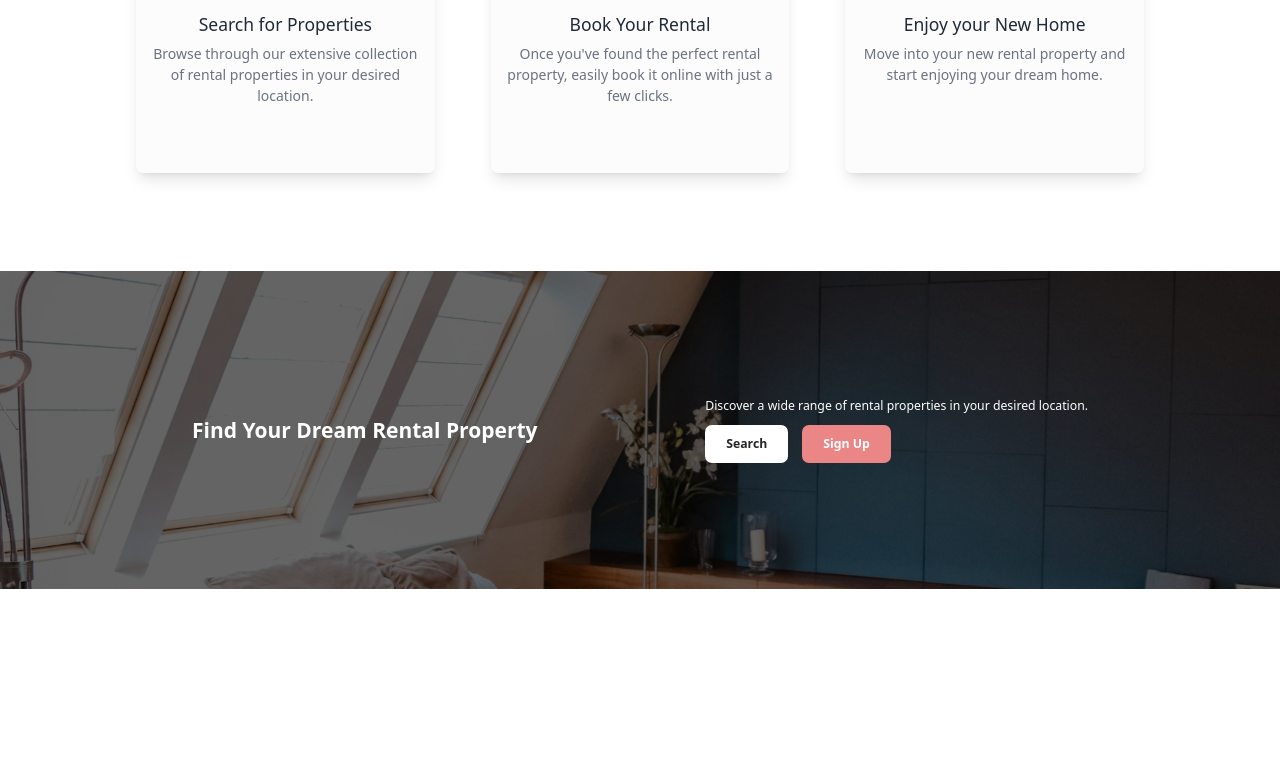
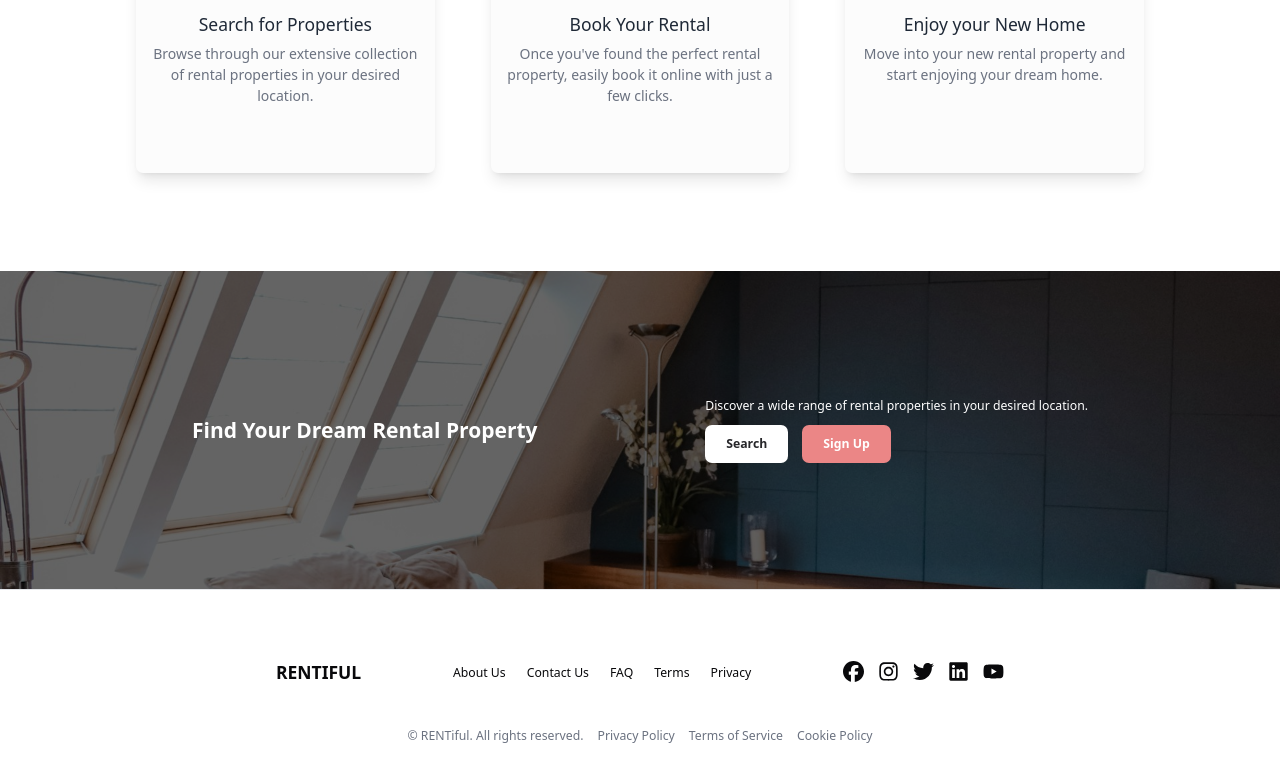
Before and after one commit to AmrSayed0/rental-system, a Next.js app in the folder client/: page /landing in a window 1280 px wide. Shown: the part 1755-2537 px from the top of the page. Before the commit the page ends 2344 px from the top, so only its background shows below. Built offline with nearby package versions, Linux system fonts and the light colour scheme; no server answers.

Commit message:
UI: Add FooterSection component

```diff
--- a/client/package.json
+++ b/client/package.json
@@ -9,6 +9,9 @@
     "lint": "next lint"
   },
   "dependencies": {
+    "@fortawesome/fontawesome-svg-core": "^6.7.2",
+    "@fortawesome/free-brands-svg-icons": "^6.7.2",
+    "@fortawesome/react-fontawesome": "^0.2.2",
     "@hookform/resolvers": "^4.1.3",
     "@radix-ui/react-avatar": "^1.1.3",
     "@radix-ui/react-checkbox": "^1.1.4",
--- /dev/null
+++ b/client/src/app/(nondashboard)/landing/FooterSection.tsx
@@ -0,0 +1,82 @@
+import Link from "next/link";
+import React from "react";
+import { FontAwesomeIcon } from "@fortawesome/react-fontawesome";
+import {
+  faFacebook,
+  faInstagram,
+  faTwitter,
+  faLinkedin,
+  faYoutube,
+} from "@fortawesome/free-brands-svg-icons";
+
+const FooterSection = () => {
+  return (
+    <footer className="border-t border-gray-200 py-20">
+      <div className="max-w-4xl mx-auto px-6 sm:px-8">
+        <div className="flex flex-col md:flex-row justify-between items-center">
+          <div className="mb-4">
+            <Link href="/" className="text-xl font-bold" scroll={false}>
+              RENTIFUL
+            </Link>
+          </div>
+          <nav className="mb-4">
+            <ul className="flex space-x-6">
+              <li>
+                <Link href="/about">About Us</Link>
+              </li>
+              <li>
+                <Link href="/contact">Contact Us</Link>
+              </li>
+              <li>
+                <Link href="/faq">FAQ</Link>
+              </li>
+              <li>
+                <Link href="/terms">Terms</Link>
+              </li>
+              <li>
+                <Link href="/privacy">Privacy</Link>
+              </li>
+            </ul>
+          </nav>
+          <div className="flex space-x-4 mb-4">
+            <a
+              href="#"
+              aria-label="Facebook"
+              className="hover:text-primary-600"
+            >
+              <FontAwesomeIcon icon={faFacebook} className="h-6 w-6" />
+            </a>
+            <a
+              href="#"
+              aria-label="Instagram"
+              className="hover:text-primary-600"
+            >
+              <FontAwesomeIcon icon={faInstagram} className="h-6 w-6" />
+            </a>
+            <a href="#" aria-label="Twitter" className="hover:text-primary-600">
+              <FontAwesomeIcon icon={faTwitter} className="h-6 w-6" />
+            </a>
+            <a
+              href="#"
+              aria-label="Linkedin"
+              className="hover:text-primary-600"
+            >
+              <FontAwesomeIcon icon={faLinkedin} className="h-6 w-6" />
+            </a>
+            <a href="#" aria-label="Youtube" className="hover:text-primary-600">
+              <FontAwesomeIcon icon={faYoutube} className="h-6 w-6" />
+            </a>
+          </div>
+        </div>
+        <div className="mt-8 text-center text-sm text-gray-500 flex justify-center space-x-4">
+          <span>© RENTiful. All rights reserved.</span>
+          <Link href="/privacy">Privacy Policy</Link>
+          <Link href="/terms">Terms of Service</Link>
+          <Link href="/cookies">Cookie Policy</Link>
+        </div>
+      </div>
+    </footer>
+  );
+};
+
+export default FooterSection;
--- a/client/src/app/(nondashboard)/landing/page.tsx
+++ b/client/src/app/(nondashboard)/landing/page.tsx
@@ -1,6 +1,7 @@
 import CallToActionSection from "./CallToActionSection";
 import DiscoverSection from "./DiscoverSection";
 import FeaturesSection from "./FeaturesSection";
+import FooterSection from "./FooterSection";
 import HeroSection from "./HeroSection";
 
 const Landing = () => {
@@ -10,6 +11,7 @@
       <FeaturesSection />
       <DiscoverSection />
       <CallToActionSection />
+      <FooterSection />
     </div>
   );
 };
```
Also changed, not shown: 1 other file (tests, documents, lock files or other folders).
